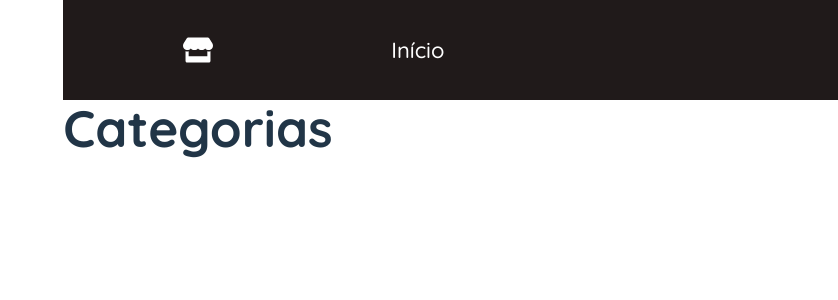
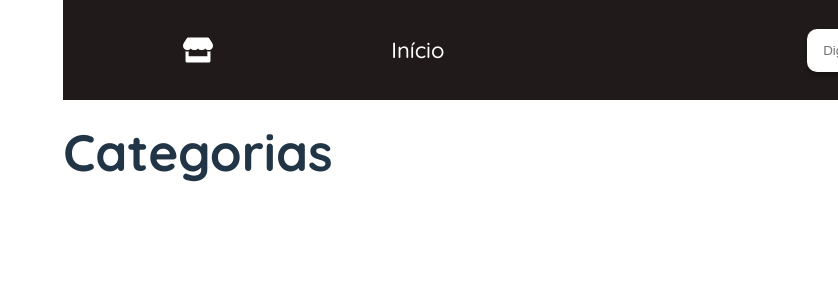
Before and after one commit to edpadua/Store, a React (Vite) app: page / in a window 1280 px wide. Shown: the top 300 px of the page, without its empty margins (442-1280 px from the left). Built offline with nearby package versions, Linux system fonts and the light colour scheme.

Commit message:
Atualizações e novos componentes
Atualizações e novos componentes

```diff
--- a/src/App.jsx
+++ b/src/App.jsx
@@ -1,7 +1,7 @@
 import { useState } from 'react'
 
 import './App.css'
-import Cabecalho from './Componentes/Cabecalho'
+import Cabecalho from './Componentes/BarraDeNavegacao'
 
 function App() {
 
--- /dev/null
+++ b/src/Componentes/BarraDeNavegacao/BarraDeNavegacao.module.sass
@@ -0,0 +1,28 @@
+@use "../../styles/variables"
+
+.cabecalho
+    height: 56px
+    background-color: variables.$cor_principal
+    width: 100vw
+    align-items: center
+    display: grid
+    grid-template-columns: 1fr 2fr 2fr
+    grid-template-areas: 'logo links busca icones'
+    height: 100px
+    padding: 0 120px
+    position: absolute
+    width: 100vw
+    z-index: 1
+
+.links
+    grid-area: links
+    display: flex
+    justify-content: flex-start
+    gap: 20px
+
+.link
+    color: white
+    font-size: 22px
+
+
+.pesquisa
--- /dev/null
+++ b/src/Componentes/BarraDeNavegacao/index.jsx
@@ -0,0 +1,35 @@
+import React from 'react'
+
+import styles from './BarraDeNavegacao.module.sass';
+
+import { FaStore } from "react-icons/fa"
+
+import { Link, useLocation, useNavigate } from 'react-router-dom';
+
+import Pesquisa from '../Pesquisa';
+
+import classNames from 'classnames';
+
+function BarraDeNavegacao() {
+    const location = useLocation();
+    const navigate = useNavigate();
+    return (
+        <nav className={styles.cabecalho}>
+            <FaStore style={{ fontSize: '30px', color: "#ffffff" }} onClick={() => navigate('/')} />
+            <div className={styles.links}>
+                <div>
+                    <Link to='/' className={classNames(styles.link, {
+                        [styles.selected]: location.pathname === '/'
+                    })}>
+                        Início
+                    </Link>
+                </div>
+            </div>
+            <div className={styles.pesquisa}>
+                <Pesquisa />
+            </div>
+        </nav>
+    )
+}
+
+export default BarraDeNavegacao
--- a/src/Componentes/Cabecalho/Cabecalho.module.sass
+++ b/src/Componentes/Cabecalho/Cabecalho.module.sass
@@ -1,25 +1 @@
 @use "../../styles/variables"
-
-.cabecalho
-    height: 56px
-    background-color: variables.$cor_principal
-    width: 100vw
-    align-items: center
-    display: grid
-    grid-template-columns: 1fr 2fr 2fr
-    grid-template-areas: 'logo links busca icones'
-    height: 100px
-    padding: 0 120px
-    position: absolute
-    width: 100vw
-    z-index: 1
-
-.links
-    grid-area: links
-    display: flex
-    justify-content: flex-start
-    gap: 20px
-
-.link
-    color: white
-    font-size: 22px
--- a/src/Componentes/Cabecalho/index.jsx
+++ b/src/Componentes/Cabecalho/index.jsx
@@ -2,29 +2,18 @@ import React from 'react'
 
 import styles from './Cabecalho.module.sass';
 
-import {FaStore} from "react-icons/fa"
-
-import { Link, useLocation, useNavigate } from 'react-router-dom';
-
-import classNames from 'classnames';
-
-function Cabecalho() {
-    const location = useLocation();
-    const navigate = useNavigate();
-  return (
-    <nav className={styles.cabecalho}>
-        <FaStore style={{ fontSize: '30px', color:"#ffffff"}} onClick={() => navigate('/')} />
-        <div className={styles.links}>
-        <div>
-          <Link to='/' className={classNames(styles.link, {
-            [styles.selected]: location.pathname === '/'
-          })}>
-            Início
-          </Link>
-        </div>
-      </div>
-    </nav>
-  )
+function Cabecalho({titulo, descricao, imagem, className}) {
+    return (
+        <header className={styles.cabecalho}>
+            <div className={styles.titulo}>
+                <h1>{titulo}</h1>
+                <h2>{descricao}</h2>
+            </div>
+            <div className={styles.imagem}>
+                <img alt={titulo} src={imagem}/>
+            </div>
+        </header>
+    )
 }
 
 export default Cabecalho
--- /dev/null
+++ b/src/Componentes/Pesquisa/Pesquisa.module.sass
@@ -0,0 +1,18 @@
+@use "../../styles/variables"
+
+
+
+.pesquisa
+  align-items: center
+  background-color: white
+  border-radius: 10px
+  box-shadow: 0 4px 4px rgba(0,0,0,.25)
+  display: flex
+  padding: 14px 16px
+  width: 100%
+
+
+.input
+  outline: none
+  width: 100%
+  border: none
--- /dev/null
+++ b/src/Componentes/Pesquisa/index.jsx
@@ -0,0 +1,21 @@
+import React from 'react'
+
+import { useEffect } from 'react';
+
+import { useLocation } from 'react-router-dom';
+
+import styles from './Pesquisa.module.sass';
+
+function Pesquisa() {
+  return (
+    <div className={styles.pesquisa}>
+       <input
+        className={styles.input}
+        placeholder="Digite o produto"
+
+      />
+    </div>
+  )
+}
+
+export default Pesquisa
--- a/src/Componentes/Template/index.jsx
+++ b/src/Componentes/Template/index.jsx
@@ -4,18 +4,18 @@ import { Outlet } from 'react-router-dom';
 
 import styles from './Template.module.sass';
 
-import Cabecalho from '../Cabecalho';
+import BarraDeNavegacao from '../BarraDeNavegacao';
 
 import Rodape from '../Rodape';
 
 function Template() {
     return (
         <div className={styles.container}>
-       <Cabecalho />
+            <BarraDeNavegacao />
             <div className={styles['container-outlet']}>
                 <Outlet />
             </div>
-      <Rodape/>
+            <Rodape />
         </div>
     )
 }
--- a/src/Paginas/Categoria/Categoria.module.sass
+++ b/src/Paginas/Categoria/Categoria.module.sass
@@ -1 +1,3 @@
 @use "../../styles/variables"
+
+.itens
--- a/src/Paginas/Categoria/index.jsx
+++ b/src/Paginas/Categoria/index.jsx
@@ -1,12 +1,14 @@
 import React from 'react'
+
 
 import styles from './Categoria.module.sass';
 
-function Categoria
-() {
+function Categoria() {
   return (
     <div>
+       <div className={styles.itens}>
 
+       </div>
     </div>
   )
 }
--- a/src/Paginas/Inicio/index.jsx
+++ b/src/Paginas/Inicio/index.jsx
@@ -3,10 +3,12 @@ import React from 'react'
 import styles from './Inicio.module.sass';
 
 import { useNavigate } from 'react-router-dom';
+import Cabecalho from '../../Componentes/Cabecalho';
 
 function Inicio() {
     return (
         <div>
+            <Cabecalho/>
             <div className={styles.categorias}>
 
                 <h1>
```
Lines whose indentation alone changed are shown as unchanged.
